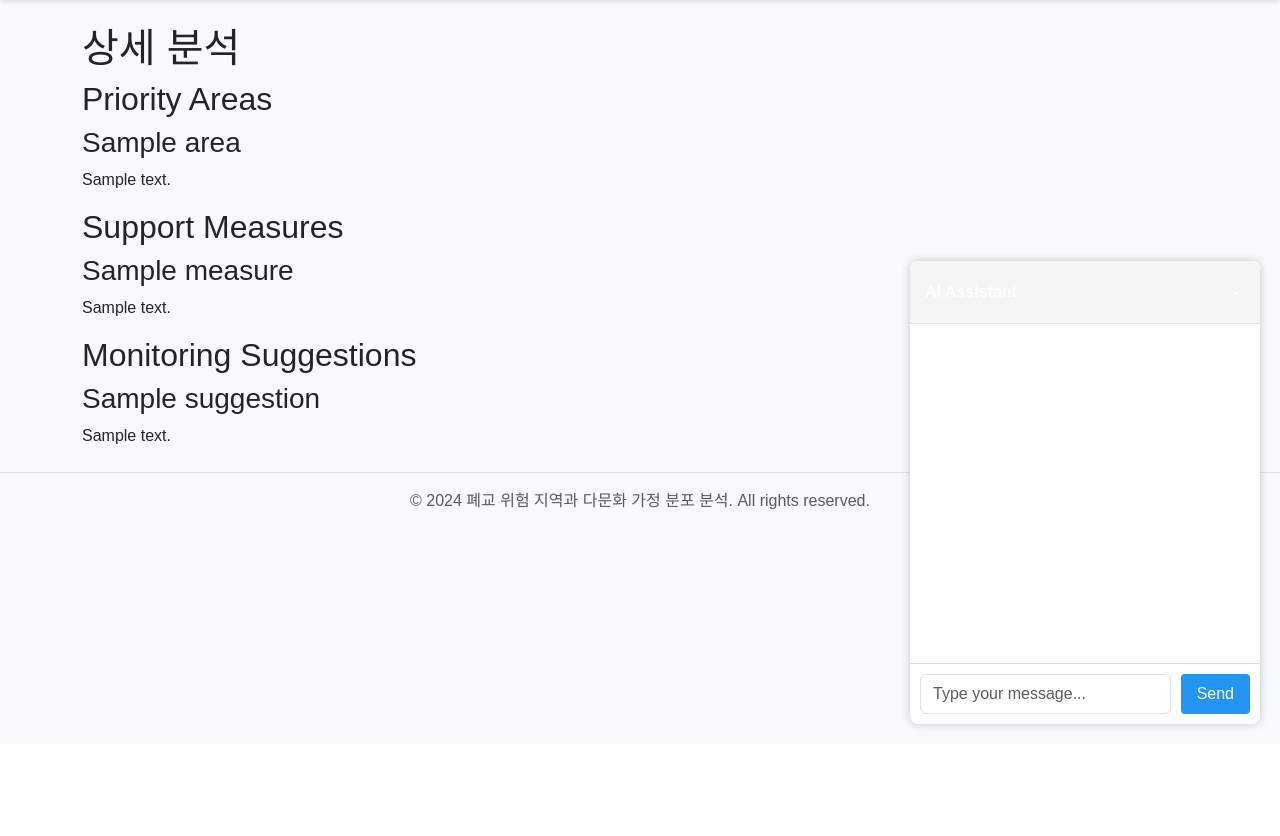
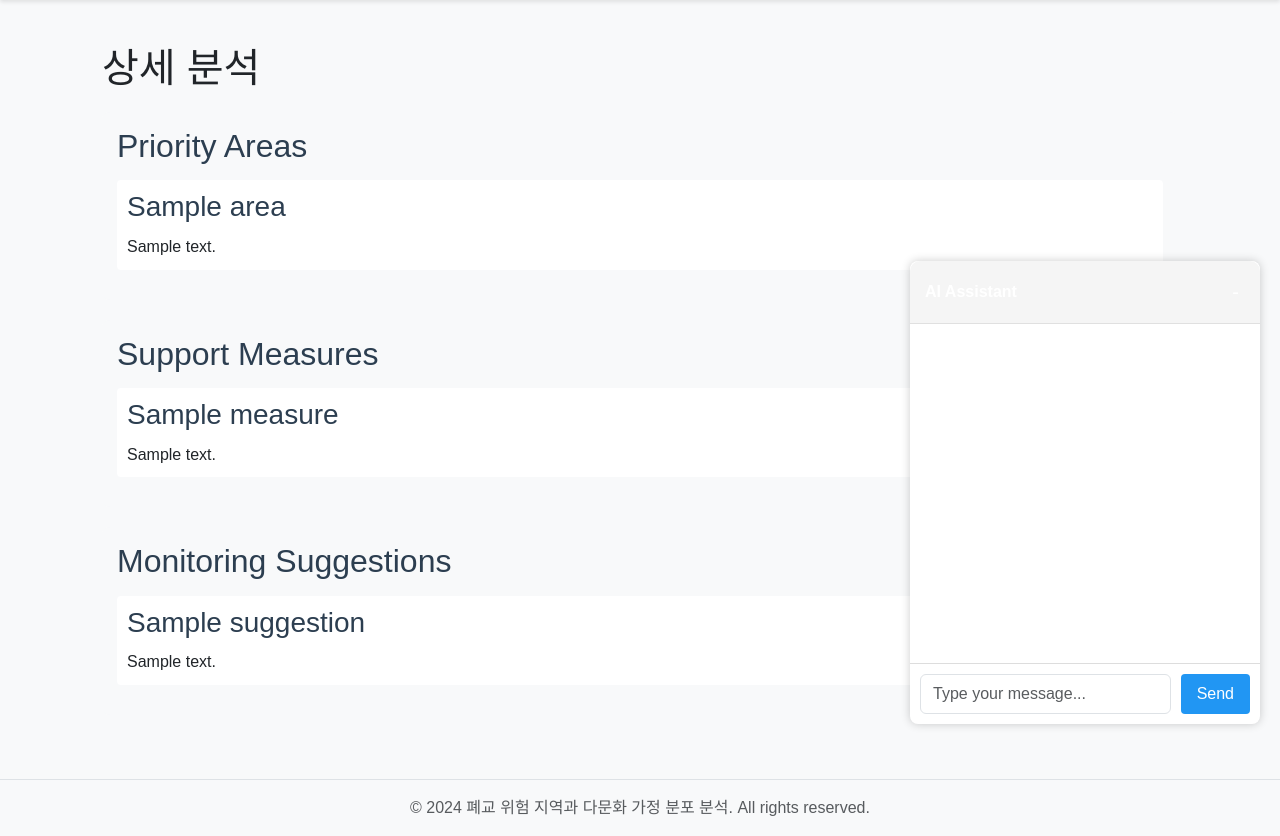
Before and after one commit to ritta1125/ritta1125, a Flask app: template templates/analysis.html in a window 1280 px wide. Shown: the part 56-892 px from the top of the page. Before the commit the page ends 785 px from the top, so only its background shows below. Run offline with Flask 3, Linux system fonts and the light colour scheme; the template is opened without the code that fills it: most values are stand-ins (such as "Sample title", 1, 10 or a date in 2020).

Commit message:
Align all content to the left in analysis page

```diff
--- a/templates/analysis.html
+++ b/templates/analysis.html
@@ -3,6 +3,52 @@
 {% block title %}Analysis{% endblock %}
 
 {% block content %}
+<style>
+    .analysis-section {
+        text-align: left;
+        padding: 20px;
+        max-width: 1200px;
+        margin: 0 auto;
+    }
+    .policy-section {
+        text-align: left;
+        margin: 20px 0;
+        padding: 15px;
+        background-color: #f8f9fa;
+        border-radius: 8px;
+        margin-left: 0;
+    }
+    .policy-section h2 {
+        text-align: left;
+        margin-bottom: 15px;
+        color: #2c3e50;
+        margin-left: 0;
+    }
+    .recommendation-item {
+        text-align: left;
+        margin-bottom: 15px;
+        padding: 10px;
+        background-color: white;
+        border-radius: 4px;
+        margin-left: 0;
+    }
+    .recommendation-item h3 {
+        text-align: left;
+        margin-bottom: 10px;
+        color: #2c3e50;
+        margin-left: 0;
+    }
+    .recommendation-item p {
+        text-align: left;
+        margin: 0;
+        line-height: 1.6;
+        margin-left: 0;
+    }
+    main {
+        padding-left: 0;
+    }
+</style>
+
 <div class="analysis-section">
     <h1>상세 분석</h1>
 
```
